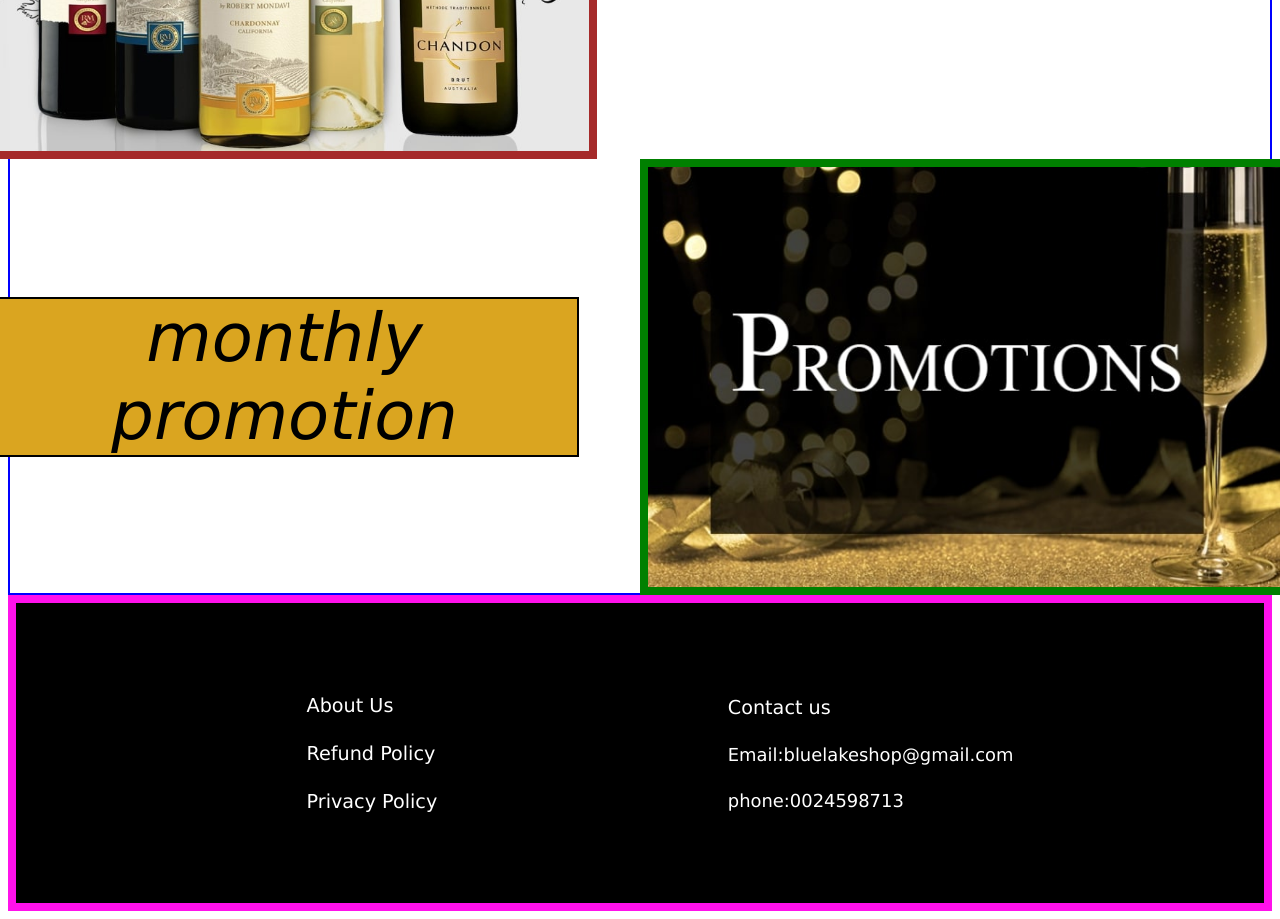
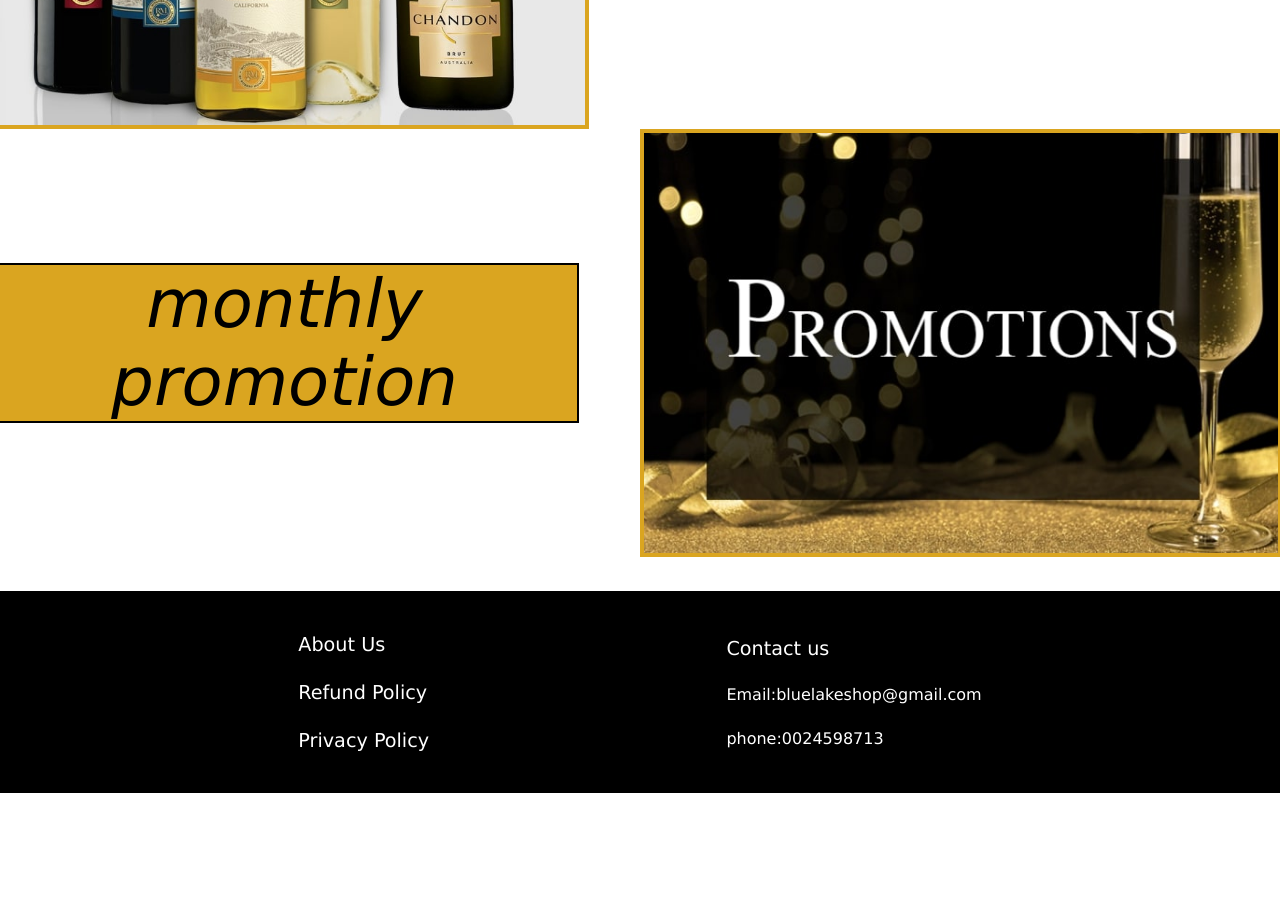
Before and after one commit to fung673/Second-project, a plain HTML site: page index.html in a window 1280 px wide. Shown: the part 1300-2219 px from the top of the page. After the commit the page ends 2093 px from the top, so only its background shows below. Drawn offline with Linux system fonts and the light colour scheme.

Commit message:
new color

```diff
--- a/style.css
+++ b/style.css
@@ -1,7 +1,10 @@
+* {
+ margin: 0;
+ padding: 0
+}
+
 body {
- background: rgb(255, 255, 255);
  font-family: 'Lucida Sans', 'Lucida Sans Regular', 'Lucida Grande', 'Lucida Sans Unicode', Geneva, Verdana, sans-serif;
-
 }
 
 
@@ -36,11 +39,11 @@ ul li {
 }
 
 .grid {
+ margin: 20px;
  display: grid;
  justify-content: center;
  grid-template-columns: 100px 1fr 1fr 1fr 100px;
  grid-template-rows: 1fr 450px 450px;
- border: 2px solid blue;
 }
 
 .pic {
@@ -60,7 +63,7 @@ ul li {
 
 .sp1 {
  grid-column-start: 1;
- border: 0.5rem solid brown;
+ border: 0.25rem solid goldenrod;
  max-height: 450px;
 }
 
@@ -78,7 +81,7 @@ ul li {
 .sp2 {
  grid-column-start: 2;
  grid-row-start: 3;
- border: 0.5rem solid green;
+ border: 0.25rem solid goldenrod;
  max-height: 420px;
 }
 
@@ -101,8 +104,8 @@ ul li {
 footer {
  background-color: rgb(0, 0, 0);
  bottom: 0;
- height: 300px;
- border: 0.5rem rgb(255, 17, 235) solid;
+ height: 200px;
+ border: 0.1rem black solid;
  color: white;
  font-size: 1.2rem;
 
@@ -112,8 +115,9 @@ footer {
  display: flex;
  flex-direction: row;
  justify-content: space-evenly;
- height: 300px;
+ height: 200px;
  align-items: center;
+
 }
 
 .leftfoot {
@@ -129,5 +133,5 @@ footer {
 }
 
 .sf {
- font-size: 1.12rem;
+ font-size: 1rem;
 }
```
